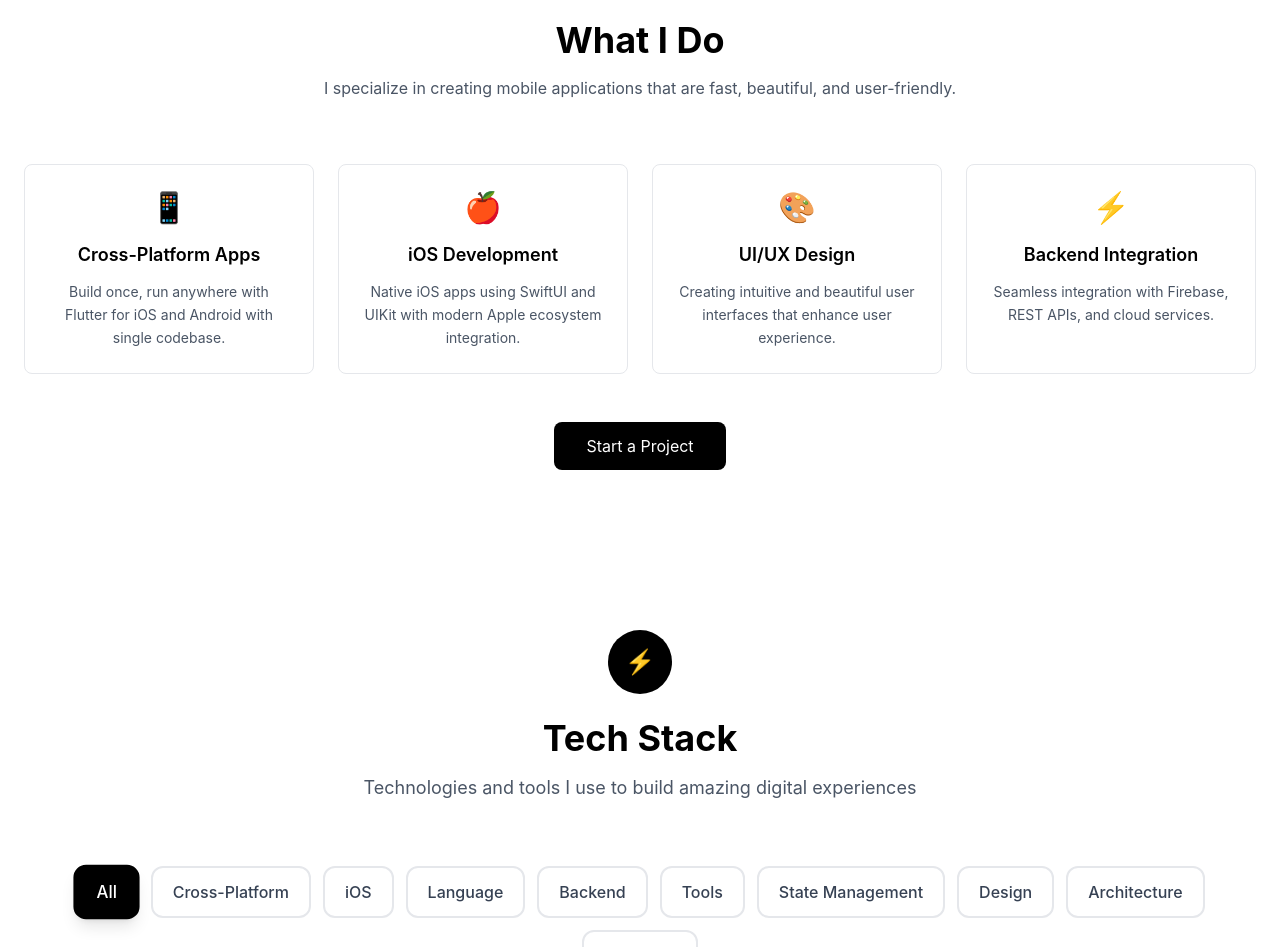
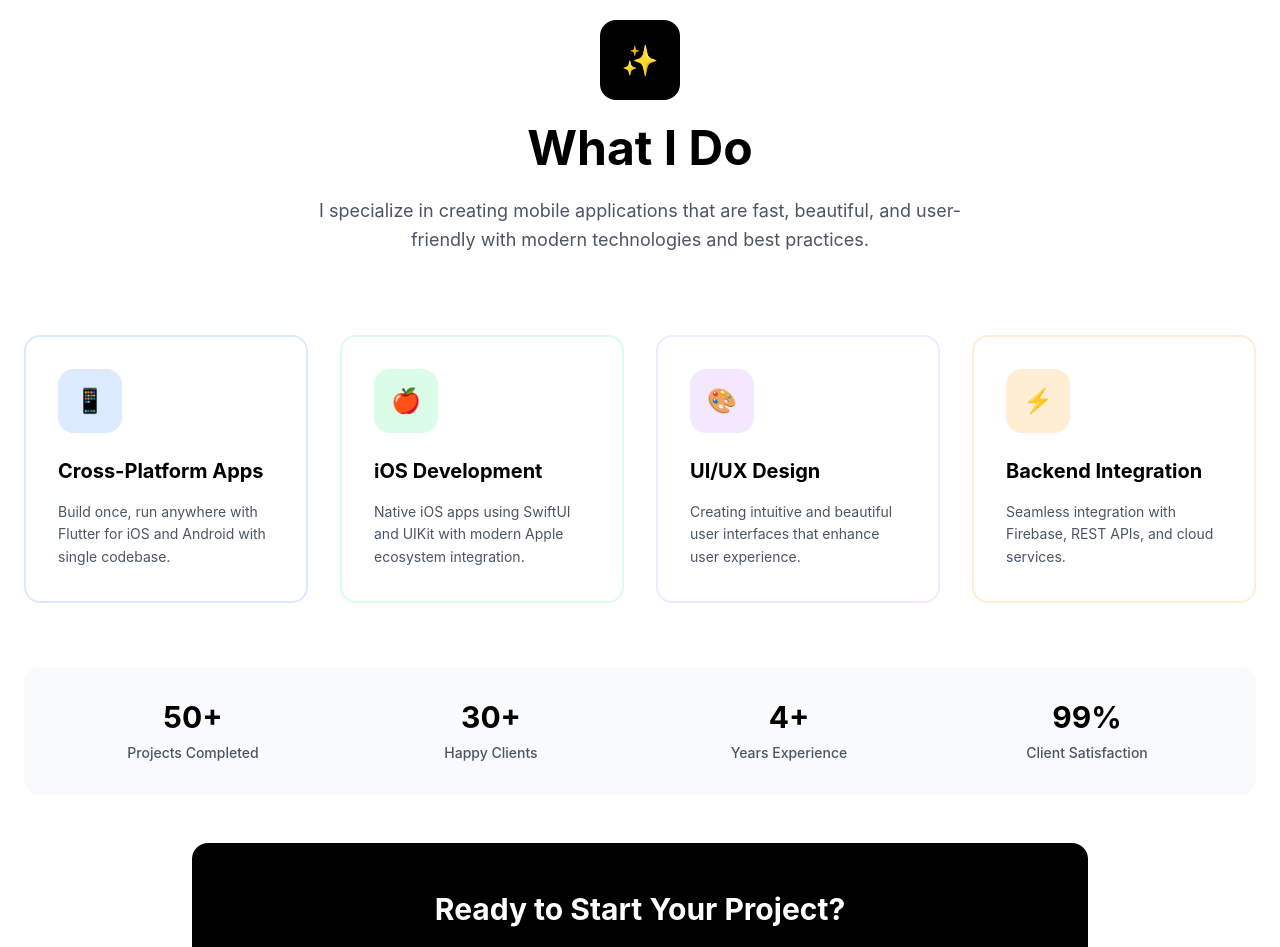
Before and after one commit to kajumac07/my-portfolio, a Next.js app: page / in a window 1280 px wide. Shown: the part 1620-2567 px from the top of the page. Built offline with nearby package versions, Linux system fonts and the light colour scheme.

Commit message:
services page done

```diff
--- a/components/Services.tsx
+++ b/components/Services.tsx
@@ -34,46 +34,151 @@ const Services = () => {
     },
   ];
 
+  const getServiceColor = (index: number) => {
+    const colors = [
+      "bg-blue-50 border-blue-100 hover:border-blue-300",
+      "bg-green-50 border-green-100 hover:border-green-300",
+      "bg-purple-50 border-purple-100 hover:border-purple-300",
+      "bg-orange-50 border-orange-100 hover:border-orange-300",
+    ];
+    return colors[index % colors.length];
+  };
+
+  const getIconColor = (index: number) => {
+    const colors = [
+      "bg-blue-100 text-blue-600",
+      "bg-green-100 text-green-600",
+      "bg-purple-100 text-purple-600",
+      "bg-orange-100 text-orange-600",
+    ];
+    return colors[index % colors.length];
+  };
+
   return (
     <section id="services" className="py-20 bg-white">
       <div className="container mx-auto px-6">
         {/* Header */}
-        <div className="text-center mb-16">
-          <h2 className="text-4xl font-bold text-black mb-4">What I Do</h2>
-          <p className="text-gray-600 max-w-2xl mx-auto">
+        <div className="text-center mb-20">
+          <div className="inline-flex items-center justify-center w-20 h-20 bg-black rounded-2xl mb-6">
+            <span className="text-3xl text-white">✨</span>
+          </div>
+          <h2 className="text-5xl font-bold text-black mb-6">What I Do</h2>
+          <p className="text-gray-600 text-lg max-w-2xl mx-auto leading-relaxed">
             I specialize in creating mobile applications that are fast,
-            beautiful, and user-friendly.
+            beautiful, and user-friendly with modern technologies and best
+            practices.
           </p>
         </div>
 
         {/* Services Grid */}
-        <div className="grid grid-cols-1 md:grid-cols-2 lg:grid-cols-4 gap-6">
+        <div className="grid grid-cols-1 md:grid-cols-2 lg:grid-cols-4 gap-8 mb-16">
           {services.map((service, index) => (
             <div
               key={index}
-              className="bg-white border border-gray-200 rounded-lg p-6 text-center hover:border-blue-500 hover:shadow-lg transition-all"
+              className={`group relative bg-white rounded-2xl border-2 p-8 hover:shadow-2xl transition-all duration-500 hover:scale-105 ${getServiceColor(
+                index
+              )}`}
             >
-              {/* Icon */}
-              <div className="text-3xl mb-4">{service.icon}</div>
+              {/* Background Pattern Effect */}
+              <div className="absolute inset-0 rounded-2xl bg-white opacity-0 group-hover:opacity-100 transition-opacity duration-300" />
+
+              {/* Content */}
+              <div className="relative z-10">
+                {/* Icon Container */}
+                <div
+                  className={`inline-flex items-center justify-center w-16 h-16 rounded-2xl mb-6 group-hover:scale-110 transition-transform duration-300 ${getIconColor(
+                    index
+                  )}`}
+                >
+                  <span className="text-2xl">{service.icon}</span>
+                </div>
 
                 {/* Title */}
-              <h3 className="text-lg font-semibold text-black mb-3">
+                <h3 className="text-xl font-bold text-black mb-4 group-hover:text-gray-800 transition-colors duration-300">
                   {service.title}
                 </h3>
 
                 {/* Description */}
-              <p className="text-gray-600 text-sm leading-relaxed">
+                <p className="text-gray-600 leading-relaxed text-sm">
                   {service.description}
                 </p>
+
+                {/* Hover Arrow */}
+                <div className="absolute bottom-6 right-6 opacity-0 group-hover:opacity-100 transform translate-x-2 group-hover:translate-x-0 transition-all duration-300">
+                  <span className="text-2xl">→</span>
+                </div>
+              </div>
+
+              {/* Corner Accent */}
+              <div className="absolute top-0 right-0 w-6 h-6 border-t-2 border-r-2 rounded-tr-2xl opacity-0 group-hover:opacity-100 transition-opacity duration-300 border-current" />
             </div>
           ))}
         </div>
 
-        {/* Simple CTA */}
-        <div className="text-center mt-12">
-          <button className="bg-black text-white px-8 py-3 rounded-lg hover:bg-gray-800 transition-colors">
+        {/* Stats Bar */}
+        <div className="bg-gray-50 rounded-2xl p-8 mb-12">
+          <div className="grid grid-cols-2 md:grid-cols-4 gap-6 text-center">
+            <div className="group">
+              <div className="text-3xl font-bold text-black mb-2 group-hover:scale-110 transition-transform duration-300">
+                50+
+              </div>
+              <div className="text-gray-600 text-sm font-medium">
+                Projects Completed
+              </div>
+            </div>
+            <div className="group">
+              <div className="text-3xl font-bold text-black mb-2 group-hover:scale-110 transition-transform duration-300">
+                30+
+              </div>
+              <div className="text-gray-600 text-sm font-medium">
+                Happy Clients
+              </div>
+            </div>
+            <div className="group">
+              <div className="text-3xl font-bold text-black mb-2 group-hover:scale-110 transition-transform duration-300">
+                4+
+              </div>
+              <div className="text-gray-600 text-sm font-medium">
+                Years Experience
+              </div>
+            </div>
+            <div className="group">
+              <div className="text-3xl font-bold text-black mb-2 group-hover:scale-110 transition-transform duration-300">
+                99%
+              </div>
+              <div className="text-gray-600 text-sm font-medium">
+                Client Satisfaction
+              </div>
+            </div>
+          </div>
+        </div>
+
+        {/* CTA Section */}
+        <div className="text-center">
+          <div className="bg-black rounded-2xl p-12 text-white max-w-4xl mx-auto">
+            <h3 className="text-3xl font-bold mb-4">
+              Ready to Start Your Project?
+            </h3>
+            <p className="text-gray-300 mb-8 text-lg max-w-2xl mx-auto">
+              Let&apos;s work together to bring your mobile app idea to life
+              with cutting-edge technology and exceptional user experience.
+            </p>
+            <div className="flex flex-col sm:flex-row gap-4 justify-center">
+              <button className="bg-white text-black px-8 py-4 rounded-xl font-semibold hover:bg-gray-100 transition-colors duration-300 hover:scale-105 transform">
                 Start a Project
               </button>
+              <button className="border-2 border-white text-white px-8 py-4 rounded-xl font-semibold hover:bg-white hover:text-black transition-all duration-300 hover:scale-105 transform">
+                View My Work
+              </button>
+            </div>
+          </div>
+        </div>
+
+        {/* Footer Note */}
+        <div className="text-center mt-12">
+          <p className="text-gray-500 text-sm">
+            Every project is an opportunity to create something amazing
+          </p>
         </div>
       </div>
     </section>
```
Lines whose indentation alone changed are shown as unchanged.
